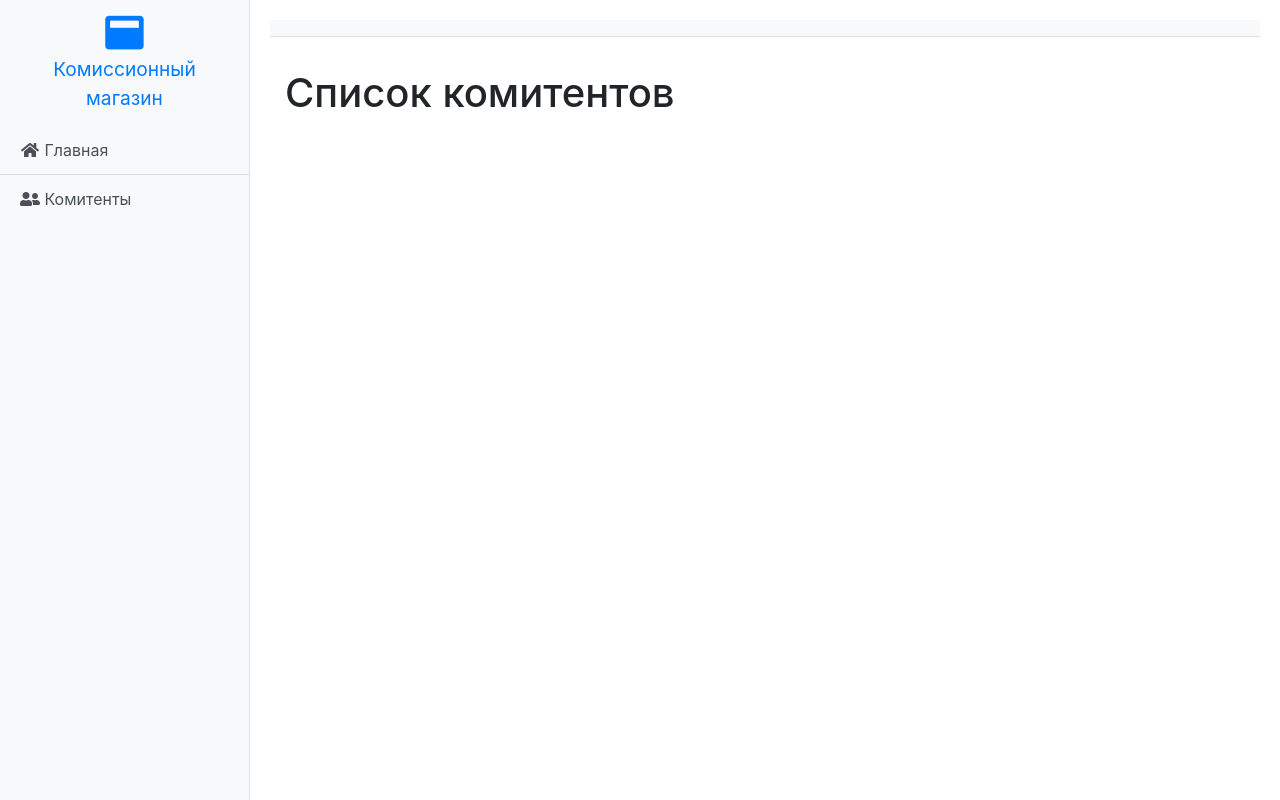
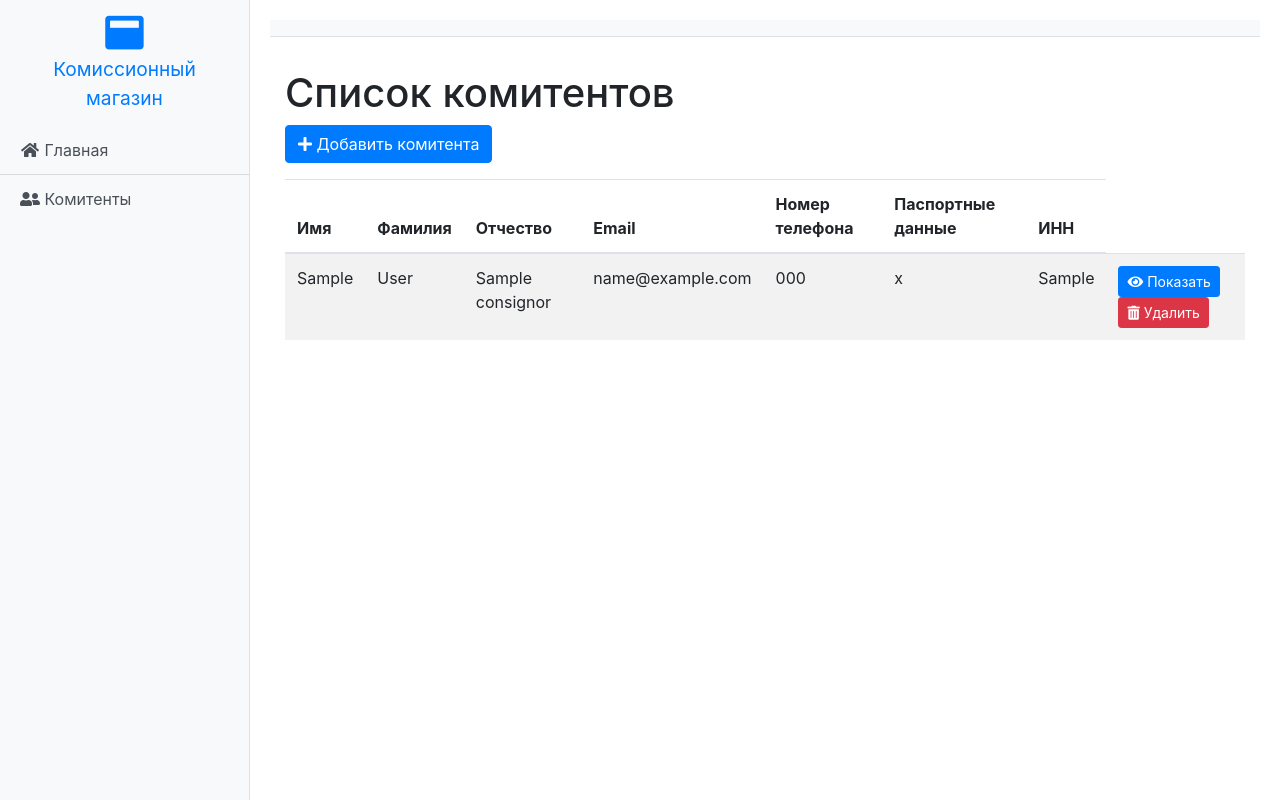
Before and after one commit to beato07/commission-shop, a Flask app: page /consignors in a window 1280 px wide. Run offline with Flask 3, Linux system fonts and the light colour scheme; tables that the repository leaves empty hold one stand-in row (values such as "Sample post"); some libraries are stand-ins or nearby versions.

Commit message:
Implement consignor registration form

```diff
--- a/src/app.py
+++ b/src/app.py
@@ -1,29 +1,125 @@
-import psycopg2
-from flask import Flask, render_template
-from models import db
+from dotenv import load_dotenv
+load_dotenv()
+
+from flask import Flask, render_template, redirect, url_for, request, flash
+from models import db, Consignor
 from config import Config
-
 
 app = Flask(__name__)
 app.config.from_object(Config)
 db.init_app(app)
 
 
+# Для тестирования
+def insert_test_data():
+    consignors = [
+        {'id': 1, 'first_name': 'Иван', 'last_name': 'Соколов', 'middle_name': 'Алексеевич', 'email': 'ivan.sokolov@example.com', 'phone_number': '79001234567', 'passport_data': '4510 123456', 'INN': '123456789012', 'sale_id': None, 'report_id': None},
+        {'id': 2, 'first_name': 'Екатерина', 'last_name': 'Морозова', 'middle_name': 'Дмитриевна', 'email': 'ekaterina.morozova@example.com', 'phone_number': '79111234568', 'passport_data': '4511 234567', 'INN': '234567890123', 'sale_id': None, 'report_id': None},
+        {'id': 3, 'first_name': 'Дмитрий', 'last_name': 'Волков', 'middle_name': None, 'email': 'dmitry.volkov@example.com', 'phone_number': '79221234569', 'passport_data': '4512 345678', 'INN': '345678901234', 'sale_id': None, 'report_id': None},
+        {'id': 4, 'first_name': 'Анна', 'last_name': 'Зайцева', 'middle_name': 'Сергеевна', 'email': 'anna.zaytseva@example.com', 'phone_number': '79331234570', 'passport_data': '4513 456789', 'INN': '456789012345', 'sale_id': None, 'report_id': None},
+        {'id': 5, 'first_name': 'Михаил', 'last_name': 'Кузнецов', 'middle_name': 'Петрович', 'email': 'mikhail.kuznetsov@example.com', 'phone_number': '79441234571', 'passport_data': '4514 567890', 'INN': '567890123456', 'sale_id': None, 'report_id': None}
+    ]
+
+    # Добавление комитентов
+    for consignor_data in consignors:
+        consignor = Consignor(
+            first_name=consignor_data['first_name'],
+            last_name=consignor_data['last_name'],
+            middle_name=consignor_data['middle_name'], # может быть None
+            email=consignor_data['email'],
+            phone_number=consignor_data['phone_number'],
+            passport_data=consignor_data['passport_data'],
+            INN=consignor_data['INN'],
+            sale_id=consignor_data['sale_id'], # None или ID продажи
+            report_id=consignor_data['report_id'] # None или ID отчёта
+        )
+        db.session.add(consignor)
+
+    # Сохранение изменений в базе данных
+    db.session.commit()
+
+
 def init_db():
     with app.app_context():
         db.create_all()
+        # insert_test_data()
 
 
-@app.route("/")
+@app.route('/')
 def index():
     return render_template('index.html')
 
 
-@app.route("/consignors")
+@app.route('/consignors')
 def consignors_list():
-    return render_template('consignors_list.html')
+    consignors = Consignor.query.all()
+    return render_template('consignors_list.html', consignors=consignors)
+
+
+@app.route('/consignors/<consignor_id>')
+def consignor_detail(consignor_id):
+    consignor = Consignor.query.get(consignor_id)
+    sale, report = None, None
+    if consignor.sale_id:
+        sale = Consignor.query.get(consignor.sale_id)
+    if consignor.report_id:
+        report = Consignor.query.get(consignor.report_id)
+    return render_template('consignor_detail.html', consignor=consignor, sale=sale, report=report)
+
+
+@app.route('/add_consignor', methods=['GET', 'POST'])
+def add_consignor():
+    consignors = Consignor.query.all()
+    if request.method == 'POST':
+        first_name = request.form['first_name']
+        last_name = request.form['last_name']
+        middle_name = request.form['middle_name'] or 'Отсутствует'
+        email = request.form['email']
+        phone_number = request.form['phone_number']
+        passport_data = request.form['passport_data']
+        INN = request.form['INN']
+        sale_id = request.form.get('sale_id') or None
+        report_id = request.form.get('report_id') or None
+        new_consignor = Consignor(
+            first_name=first_name,
+            last_name=last_name,
+            middle_name=middle_name,
+            email=email,
+            phone_number=phone_number,
+            passport_data=passport_data,
+            INN=INN,
+            sale_id=sale_id,
+            report_id=report_id
+        )
+        db.session.add(new_consignor)
+        db.session.commit()
+        flash('Комитент успешно добавлен!', 'success')
+        return redirect(url_for('consignors_list'))
+    return render_template('add_consignor.html', consignors=consignors)
+
+
+@app.route('/delete_consignor/<int:consignor_id>', methods=['POST'])
+def delete_consignor(consignor_id):
+    consignor = Consignor.query.get_or_404(consignor_id)
+
+    # # Check for related employee
+    # related_consignors = Sale.query.filter_by(sale_id=consignor_id).all()
+    # if related_consignors:
+    #     flash('Комитента нельзя удалить, так как есть связанные с ним продажи.', 'error')
+    #     return redirect(url_for('employees_list'))
+    #
+    # # Check for related contracts
+    # related_contracts = Report.query.filter_by(report_id=consignor_id).all()
+    # if related_contracts:
+    #     flash('Сотрудника нельзя удалить, так как есть связанные с ним отчёты.', 'error')
+    #     return redirect(url_for('employees_list'))
+
+    db.session.delete(consignor)
+    db.session.commit()
+    flash('Комитент успешно удалён!', 'success')
+    return redirect(url_for('consignors_list'))
 
 
 if __name__ == "__main__":
     init_db() # создаст таблицы перед запуском сервера
-    app.run(debug=True)
+    app.run() #debug=True
--- a/src/config.py
+++ b/src/config.py
@@ -3,9 +3,9 @@ import os
 
 class Config:
     USER = os.environ.get('POSTGRES_USER', 'postgres')
-    PASSWORD = os.environ.get("POSTGRES_PASSWORD", 'postgres')
+    PASSWORD = os.environ.get('POSTGRES_PASSWORD', 'root')
     HOST = os.environ.get('POSTGRES_HOST', '127.0.0.1')
-    PORT = os.environ.get('POSTGRES_PORT', 5432)
+    PORT = os.environ.get('POSTGRES_PORT', '5432')
     DB = os.environ.get('POSTGRES_DB', 'db')
 
     SQLALCHEMY_DATABASE_URI = f'postgresql://{USER}:{PASSWORD}@{HOST}:{PORT}/{DB}'
--- a/src/templates/consignors_list.html
+++ b/src/templates/consignors_list.html
@@ -2,4 +2,43 @@
 
 {% block content %}
 <h1>Список комитентов</h1>
+<a href="{{ url_for('add_consignor') }}" class="btn btn-primary mb-3">
+    <i class="fas fa-plus"></i> Добавить комитента
+</a>
+<table class="table table-striped">
+    <thead>
+        <tr>
+            <th>Имя</th>
+            <th>Фамилия</th>
+            <th>Отчество</th>
+            <th>Email</th>
+            <th>Номер телефона</th>
+            <th>Паспортные данные</th>
+            <th>ИНН</th>
+        </tr>
+    </thead>
+    <tbody>
+        {% for consignor in consignors %}
+        <tr>
+            <td>{{ consignor.first_name }}</td>
+            <td>{{ consignor.last_name }}</td>
+            <td>{{ consignor.middle_name }}</td>
+            <td>{{ consignor.email }}</td>
+            <td>{{ consignor.phone_number }}</td>
+            <td>{{ consignor.passport_data }}</td>
+            <td>{{ consignor.INN }}</td>
+            <td>
+                <a href="{{ url_for('consignor_detail', consignor_id=consignor.id) }}" class="btn btn-primary btn-sm">
+                    <i class="fas fa-eye"></i> Показать
+                </a>
+                <form action="{{ url_for('delete_consignor', consignor_id=consignor.id) }}" method="POST" style="display:inline;">
+                    <button type="submit" class="btn btn-danger btn-sm" onclick="return confirm('Вы уверены, что хотите удалить сотрудника?');">
+                        <i class="fas fa-trash-alt"></i> Удалить
+                    </button>
+                </form>
+            </td>
+        </tr>
+        {% endfor %}
+    </tbody>
+</table>
 {% endblock %}
```
Also changed, not shown: src/templates/add_consignor.html (+54 -1 lines), src/templates/consignor_detail.html (added, +27 -0 lines), src/templates/base.html (line endings or trailing spaces), 1 other file.
